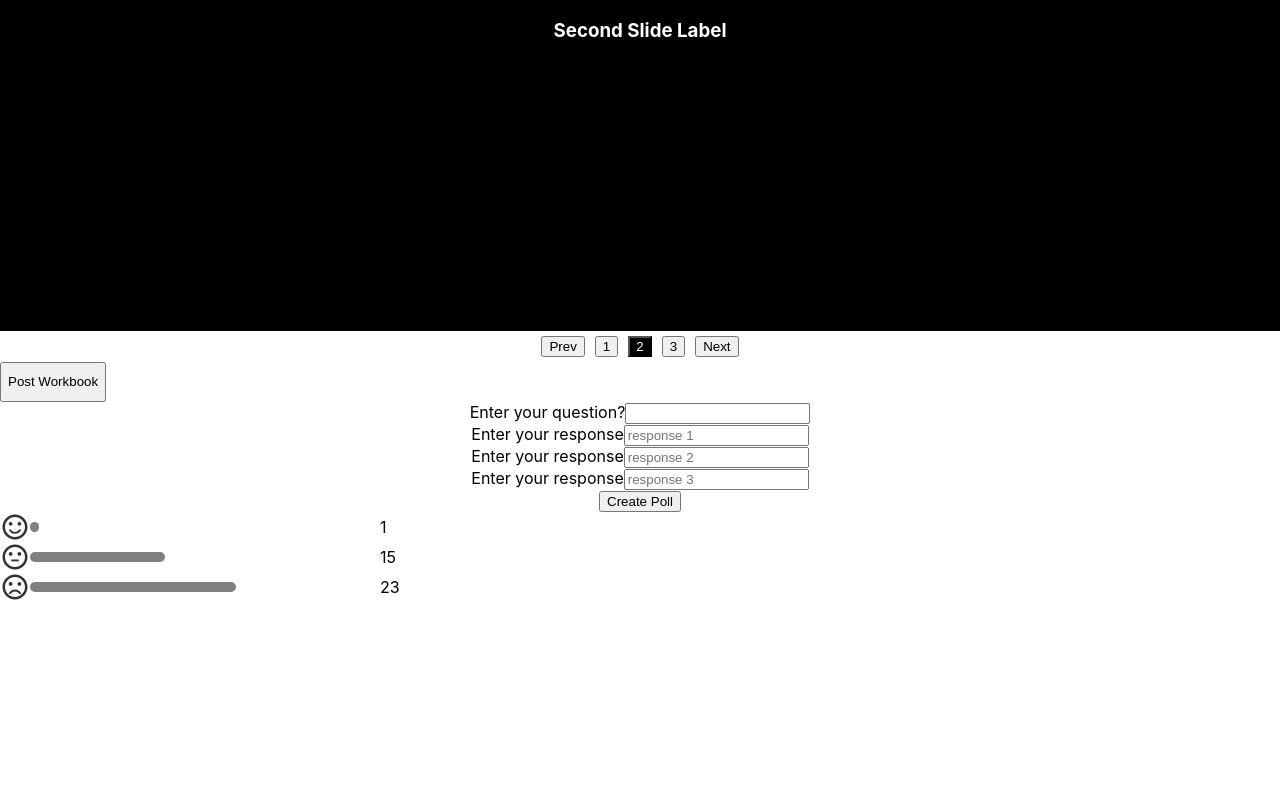
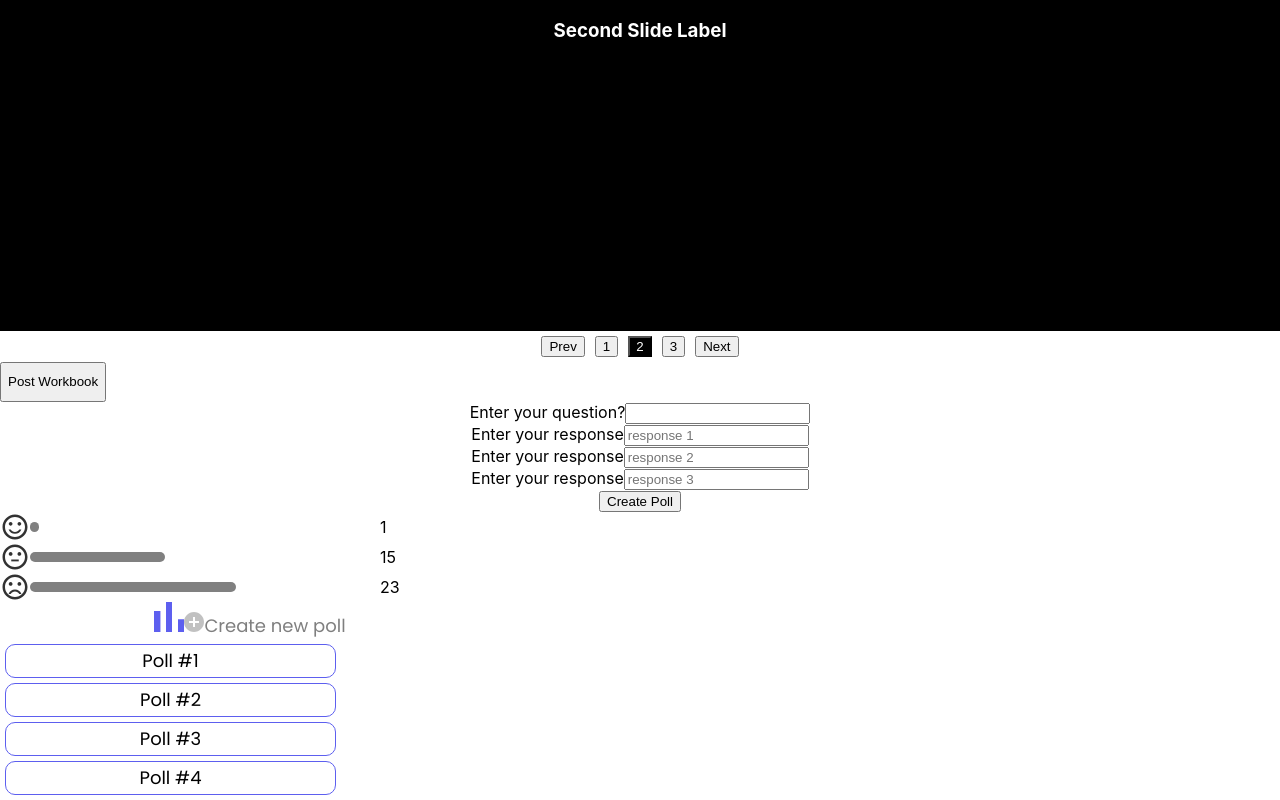
Before and after one commit to j-setiawan/decode-2021-teacher, a React (Create React App) app: page / in a window 1280 px wide. Shown: the part 844-1644 px from the top of the page. Before the commit the page ends 1450 px from the top, so only its background shows below. Built offline with nearby package versions, Linux system fonts and the light colour scheme; what pullstate would draw is missing.

Commit message:
initial poll view with no css adjustment =

```diff
--- a/package.json
+++ b/package.json
@@ -3,6 +3,7 @@
   "version": "0.1.0",
   "private": true,
   "dependencies": {
+    "@fontsource/poppins": "^4.5.0",
     "@testing-library/jest-dom": "^5.11.4",
     "@testing-library/react": "^11.1.0",
     "@testing-library/user-event": "^12.1.10",
@@ -11,6 +12,7 @@
     "react-dom": "^17.0.2",
     "react-scripts": "4.0.3",
     "react-swipeable": "^6.2.0",
+    "styled-components": "^5.3.1",
     "web-vitals": "^1.0.1"
   },
   "scripts": {
--- a/src/App.js
+++ b/src/App.js
@@ -7,6 +7,7 @@ import Emotions from "./components/emotions/Emotions";
 import DateTime from './components/storybook/DateTime';
 import styled from 'styled-components';
 import React, { useState } from "react";
+import PollView from './components/poll-view/PollView';
 
 const welcomeInfo = {
   userName: "Mrs Flanders",
@@ -59,7 +60,9 @@ function App() {
       <ToggleGroup buttonTags = {footerButtons}/>
       <Questions props={question} />
       <Emotions students = {students} />
+      <div><PollView></PollView></div>
     </div>
+
   );
 }
 
--- /dev/null
+++ b/src/components/poll-view/PollView.css
@@ -0,0 +1,38 @@
+.main-div {
+    width: 500px;
+}
+
+.box {
+    width: 331px;
+    height: 34px;
+    left: 1067px;
+    top: 789px;
+    margin: 5px;
+    border: 1px solid #5D5FEF;
+    box-sizing: border-box;
+    border-radius: 10px;
+}
+
+.box-text{
+    position: relative;
+    padding-top:5px;
+    font-family: Poppins;
+    font-style: normal;
+    font-weight: normal;
+    font-size: 18px;
+    line-height: 21px;
+    color: #000000;
+}
+
+.button-create-poll {
+    padding-left: 35px;
+    padding: 0;
+    border: none;
+    background: none;
+    font-family: Poppins;
+    font-style: normal;
+    font-weight: normal;
+    font-size: 18px;
+    line-height: 27px;
+    color: rgba(0, 0, 0, 0.5);
+}
--- /dev/null
+++ b/src/components/poll-view/PollView.jsx
@@ -0,0 +1,34 @@
+import React from "react";
+import "./PollView.css";
+import "@fontsource/poppins";
+import AddPoll from "../../static/add-poll.svg";
+import BarChart from "../../static/bar-chart.svg";
+
+const PollView = (props) => {
+    function CreateNewPoll() {
+        console.log("Create new Poll");
+    }
+  return (
+    <div class="main-div">
+        <img src={BarChart} alt="bar chart svg"></img>
+        <button class="button-create-poll" onClick={CreateNewPoll}>
+            <img src={AddPoll} alt="adding a new poll"></img>
+            Create new poll
+        </button>
+        <div className="box">
+            <div class = "box-text"> Poll #1</div>
+        </div>
+        <div className="box">
+            <div class = "box-text"> Poll #2</div>
+        </div>
+        <div className="box">
+            <div class = "box-text"> Poll #3</div>
+        </div>
+        <div className="box">
+            <div class = "box-text"> Poll #4</div>
+        </div>
+    </div>
+
+  );
+};
+export default PollView;
```
Also changed, not shown: src/static/add-poll.svg (added), src/static/bar-chart.svg (added).
